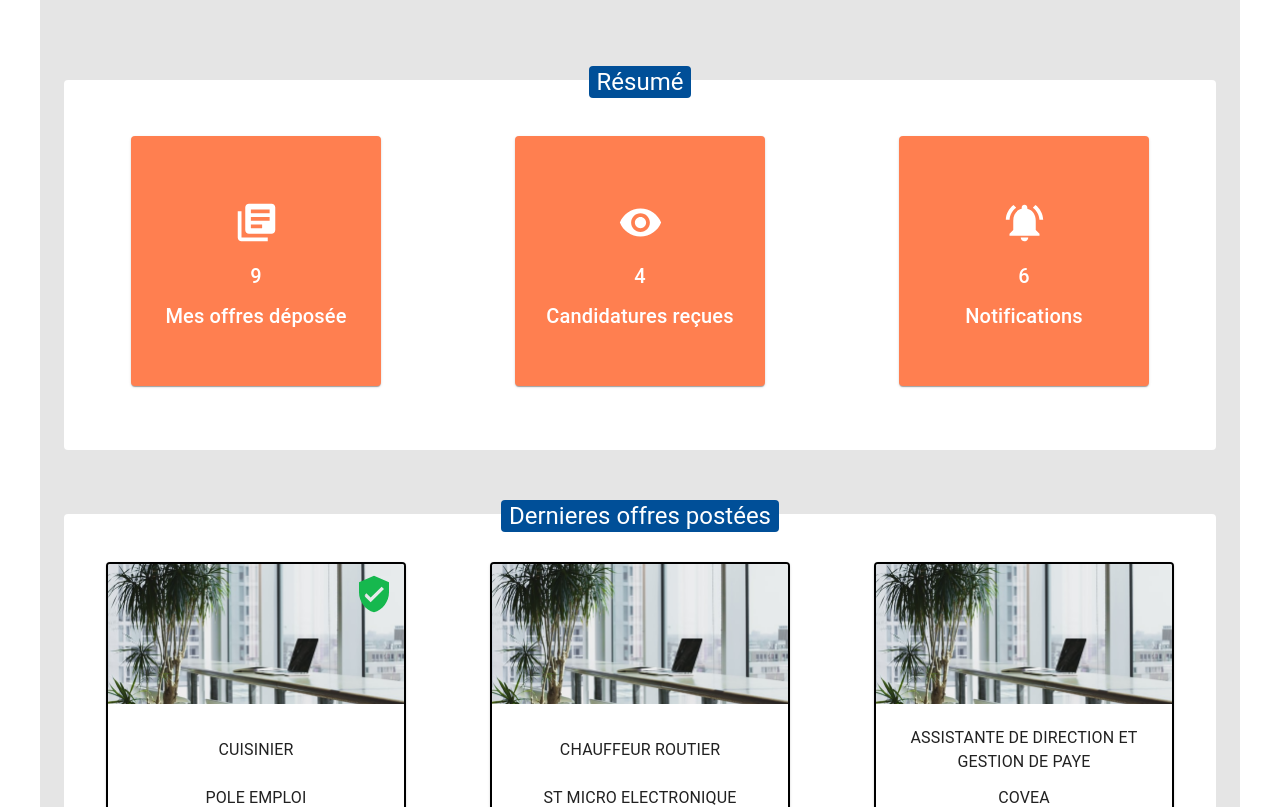
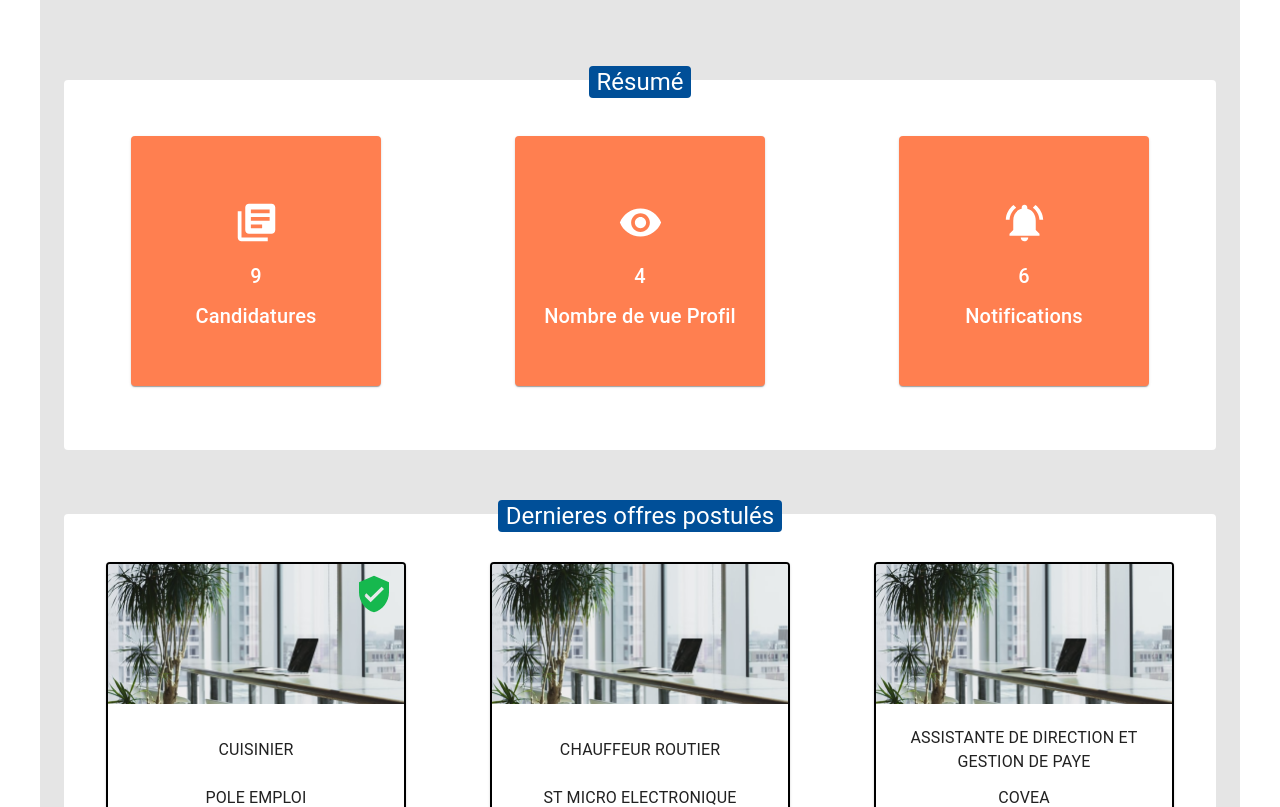
Before and after one commit to CDA-SKEW/Skew, a React (Create React App) app in the folder front/: page /#/Candidat/dashboard in a window 1280 px wide. Shown: the top 807 px of the page. Built offline with nearby package versions, Linux system fonts and the light colour scheme.

Commit message:
Modif const pour dashboard candidat

```diff
--- a/front/src/pages/candidat/CandidatDashboard.js
+++ b/front/src/pages/candidat/CandidatDashboard.js
@@ -12,22 +12,22 @@ import { themeUser } from "configs/theme";
 import imageEmployer from "assets/images/imageEmployor.png";
 
 const EmployerDashboard = () => {
-  const { nbNotif, nbCandidateReceive, NbMyOffers } = {
+  const { nbNotif, nbProfilView, NbMyPost } = {
     nbNotif: [0, 1, 2, 3, 4, 5],
-    nbCandidateReceive: [0, 1, 2, 3],
-    NbMyOffers: [0, 1, 2, 3, 4, 5, 6, 7, 8],
+    nbProfilView: [0, 1, 2, 3],
+    NbMyPost: [0, 1, 2, 3, 4, 5, 6, 7, 8],
   };
 
   const arrayDash = [
     {
       icon: <LibraryBooksIcon sx={{ width: "45px", height: "45px" }} />,
-      number: NbMyOffers.length,
-      text: "Mes offres déposée",
+      number: NbMyPost.length,
+      text: "Candidatures",
     },
     {
       icon: <VisibilityIcon sx={{ width: "45px", height: "45px" }} />,
-      number: nbCandidateReceive.length,
-      text: "Candidatures reçues",
+      number: nbProfilView.length,
+      text: "Nombre de vue Profil",
     },
     {
       icon: <NotificationsActiveIcon sx={{ width: "45px", height: "45px" }} />,
@@ -164,7 +164,7 @@ const EmployerDashboard = () => {
                 top: "-30px",
               }}
             >
-              Dernieres offres postées
+              Dernieres offres postulés
             </Typography>
           </Box>
 
```
